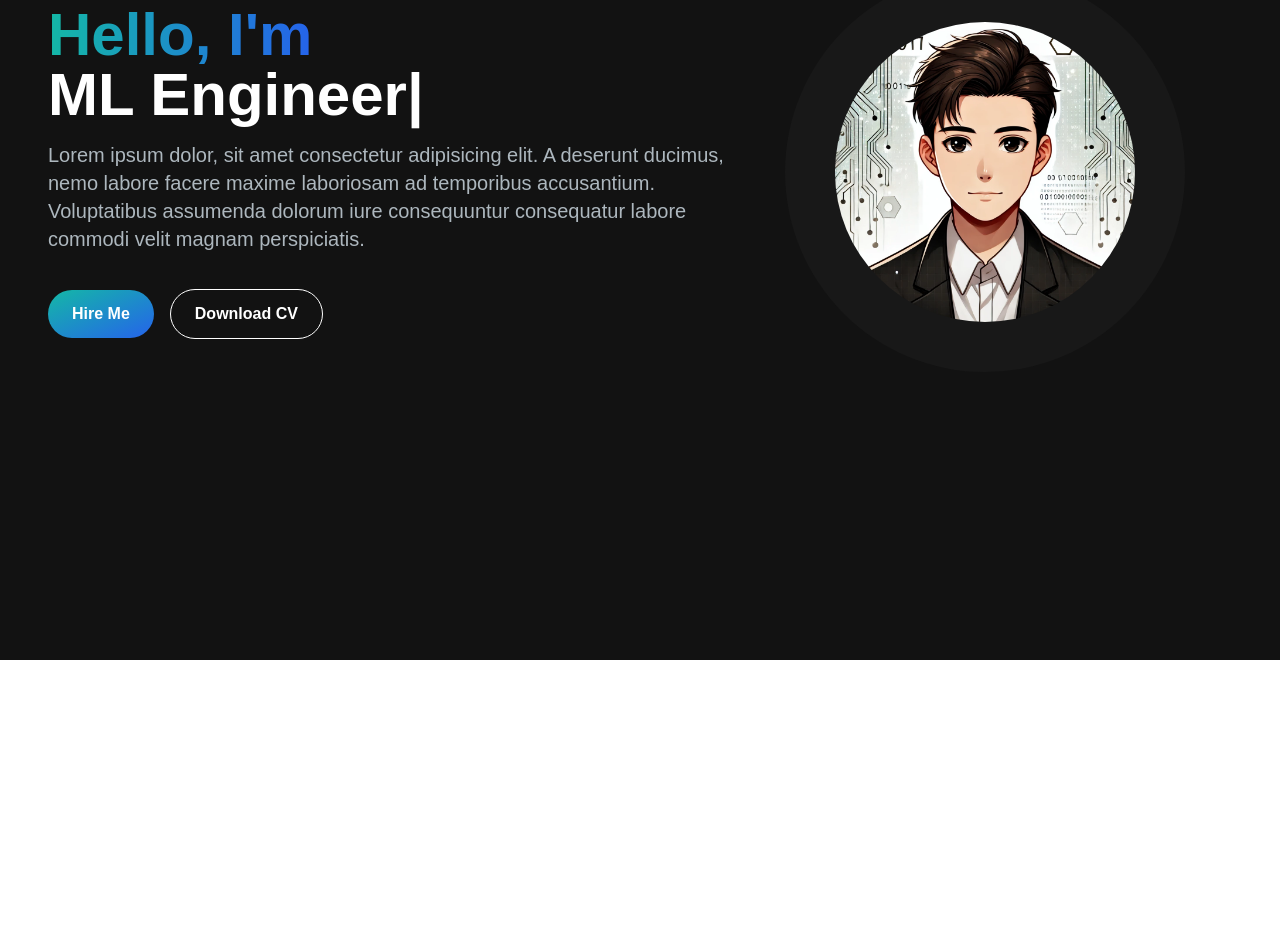
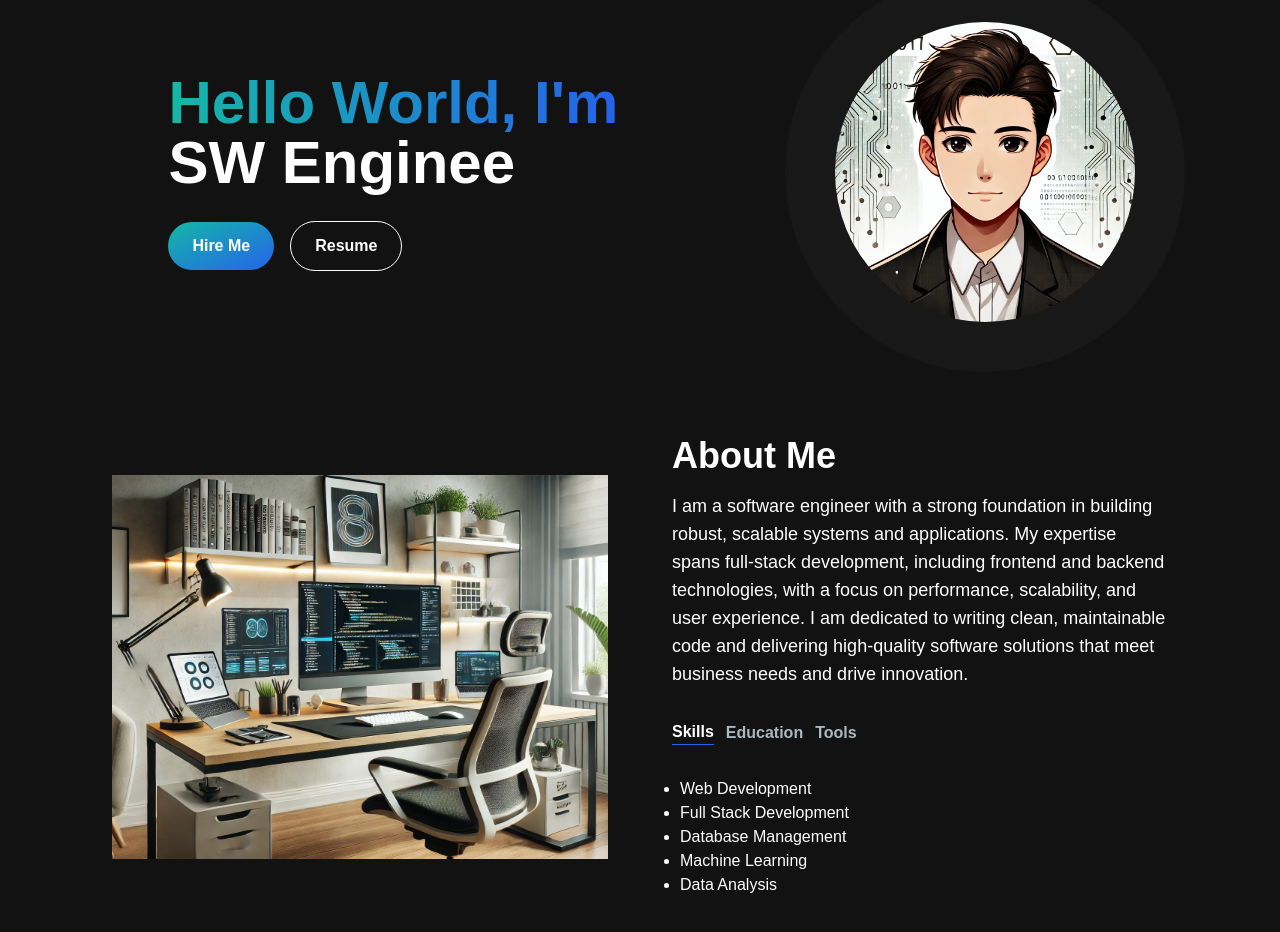
Before and after one commit to YuBaichuan2000/portfolio, a Next.js app: page / in a window 1280 px wide. Shown: the part 140-1072 px from the top of the page. Before the commit the page ends 800 px from the top, so only its background shows below. Built offline with nearby package versions, Linux system fonts and the light colour scheme.

Commit message:
Add about me section

```diff
--- /dev/null
+++ b/src/app/components/AboutSection.jsx
@@ -0,0 +1,83 @@
+"use client";
+import React, {useTransition, useState} from 'react';
+import Image from 'next/image';
+import TabButton from './TabButton';
+
+const TAB_DATA = [
+    {
+        title: "Skills",
+        id: "skills",
+        content: (
+            <ul className='list-disc pl-2'>
+                <li>Web Development</li>
+                <li>Full Stack Development</li>
+                <li>Database Management</li>
+                <li>Machine Learning</li>
+                <li>Data Analysis</li>
+            </ul>
+        )
+    },
+    {
+        title: "Education",
+        id: "education",
+        content: (
+            <ul className='list-disc pl-2'>
+                <li>Master of Computer Science, University of Adelaide</li>
+                <li>Bachelor of Science, Data Science Major, University of Melbourne</li>
+                <li>Secondary Education, Trinity Grammar School, Kew</li>
+            </ul>
+        )
+    },
+    {
+        title: "Tools",
+        id: "tools",
+        content: (
+            <ul className='list-disc pl-2'>
+                <li>React</li>
+                <li>Node.js</li>
+                <li>Express</li>
+                <li>MySQL</li>
+                <li>mongoDB</li>
+                <li>Python</li>
+                <li>Git</li>
+            </ul>
+        )
+    },
+]
+
+const AboutSection = () => {
+
+    const [tab, setTab] = useState("skills");
+    const [isPending, startTransition] = useTransition();
+
+    const handleTabChange = (id) => {
+        startTransition(() => {
+            setTab(id);
+        })
+    }
+
+    return (
+        <section className='text-white'>
+            <div className='md:grid md:grid-cols-2 gap-8 items-center py-8 px-4 xl:gap-16 sm:py-16 xl:px-16'>
+                <Image src="/images/workspace.png" alt='workspace' width={500} height={500} className="h-96 object-cover"/>
+                <div className='mt-4 md:mt-0 text-left flex flex-col h-full'>
+                    <h2 className='text-4xl font-bold text-white mb-4'>About Me</h2>
+                    <p className='text-base lg:text-lg'>
+                    I am a software engineer with a strong foundation in building robust, scalable systems and applications. My expertise spans full-stack development, including frontend and backend technologies, with a focus on performance, scalability, and user experience. I am dedicated to writing clean, maintainable code and delivering high-quality software solutions that meet business needs and drive innovation.
+                    </p>
+                    <div className="flex flex-row justify-start mt-8">
+                        <TabButton selectTab={() => handleTabChange("skills")} active={tab === "skills"}>{" "}Skills{" "}</TabButton>
+                        <TabButton selectTab={() => handleTabChange("education")} active={tab === "education"}>{" "}Education{" "}</TabButton>
+                        <TabButton selectTab={() => handleTabChange("tools")} active={tab === "tools"}>{" "}Tools{" "}</TabButton>
+
+                    </div>
+                    <div className='mt-8'>
+                        {TAB_DATA.find((t) => t.id === tab).content}
+                    </div>
+                </div>
+            </div>
+        </section>
+    )
+}
+
+export default AboutSection;
--- a/src/app/components/HeroSection.jsx
+++ b/src/app/components/HeroSection.jsx
@@ -13,32 +13,41 @@ const HeroSection = () => {
                 <div className='col-span-7 place-self-center text-center sm:text-left'>
                     <h1 className="text-white mb-4 text-4xl sm:text-5xl lg:text-6xl font-extrabold">
                         <span className='text-transparent bg-clip-text bg-gradient-to-r from-teal-500 to-blue-600 '>
-                            Hello, I'm {""}
+                            Hello World, I'm {""}
                         </span>
                         <br />
                         <TypeAnimation
                             sequence={[
-                                // Same substring at the start will only be typed out once, initially
                                 'George Yu',
-                                1000, // wait 1s before replacing "Mice" with "Hamsters"
-                                'Web Developer',
-                                1000,
+                                2000,
+                                'SW Engineer',
+                                2000,
                                 'ML Engineer',
-                                1000,
+                                2000,
                                 'Leetcoder',
-                                1000
+                                2000
                             ]}
                             wrapper="span"
                             speed={50}
                             repeat={Infinity}
                             />
                     </h1>
-                    <p className="text-[#ADB7BE] text-base sm:text-lg mb-6 lg:text-xl">
-                        Lorem ipsum dolor, sit amet consectetur adipisicing elit. A deserunt ducimus, nemo labore facere maxime laboriosam ad temporibus accusantium. Voluptatibus assumenda dolorum iure consequuntur consequatur labore commodi velit magnam perspiciatis.
-                    </p>
+                    {/* <p className="text-[#ADB7BE] text-base sm:text-lg mb-6 lg:text-xl">
+                        I am a software engineer with a strong foundation in building robust, scalable systems and applications. My expertise spans full-stack development, including frontend and backend technologies, with a focus on performance, scalability, and user experience. I am dedicated to writing clean, maintainable code and delivering high-quality software solutions that meet business needs and drive innovation.
+                    </p> */}
                     <div>
                         <button className='px-6 py-3 w-full sm:w-fit rounded-full mr-4 bg-gradient-to-br from-teal-500 to-blue-600  text-white font-semibold'>Hire Me</button>
-                        <button className='px-6 py-3 w-full sm:w-fit rounded-full bg-transparent hover:bg-slate-800 text-white border border-white mt-3 font-semibold'>Download CV</button>
+                        <button
+                            className="px-6 py-3 w-full sm:w-fit rounded-full bg-transparent hover:bg-slate-800 text-white border border-white mt-3 font-semibold"
+                            onClick={() => {
+                                const link = document.createElement('a');
+                                link.href = '/files/Resume.pdf';  // path to your CV
+                                link.download = 'Resume_George.pdf';     // desired file name
+                                link.click();                   // programmatically trigger download
+                            }}
+                            >
+                            Resume
+                            </button>
                     </div>
                 </div>
                 <div className='col-span-5 place-self-center mt-4 lg:mt-0'>
--- a/src/app/components/Navbar.jsx
+++ b/src/app/components/Navbar.jsx
@@ -30,7 +30,7 @@ const Navbar = () => {
         <nav className='fixed top-0 left-0 right-0 z-10 bg-[#121212] bg-opacity-100'>
             <div className='flex flex-wrap iterms-center justify-between mx-auto px-4 py-2'>
                 <Link href={"/"} className='text-2xl md:text-5xl text-white font-semibold'>
-                    GEORGE YU
+                    GY
                 </Link>
                 <div className='mobile-menu block md:hidden'>
                     {
--- /dev/null
+++ b/src/app/components/TabButton.jsx
@@ -0,0 +1,17 @@
+import React from 'react';
+
+const TabButton = ( {active, selectTab, children } ) => {
+
+    const buttonClasses = active ? 'text-white border-b border-blue-600' : 'text-[#ADB7BE]'
+
+    return (
+        <button onClick={selectTab}>
+            <p className={`mr-3 font-semibold hover:text-white ${buttonClasses}`}>
+                {children}
+            </p>
+
+        </button>
+     );
+}
+
+export default TabButton;
--- a/src/app/page.js
+++ b/src/app/page.js
@@ -1,6 +1,7 @@
 import Image from "next/image";
 import HeroSection from "./components/HeroSection";
 import Navbar from "./components/Navbar";
+import AboutSection from "./components/AboutSection";
 
 export default function Home() {
   return (
@@ -8,6 +9,7 @@ export default function Home() {
       <Navbar />
       <div className="container mt-24 mx-auto px-12 py-4">
         <HeroSection />
+        <AboutSection></AboutSection>
       </div>
 
 
```
Also changed, not shown: public/images/workspace.png (added), 1 other file (tests, documents, lock files or other folders).
